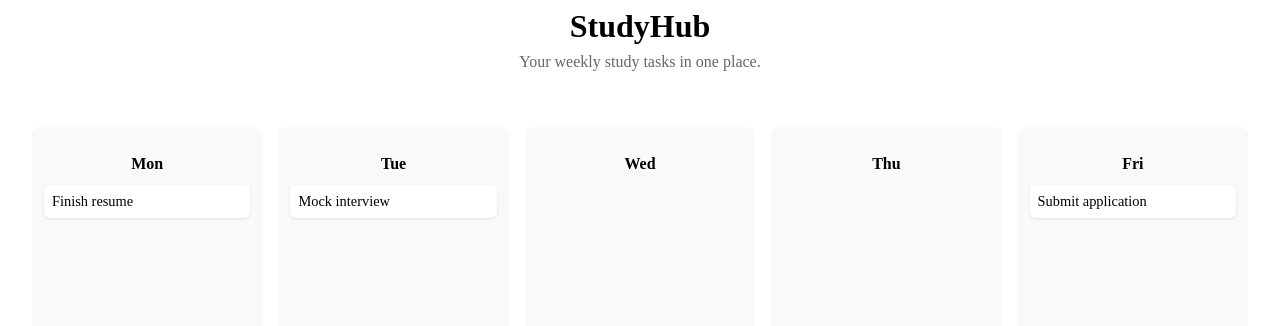
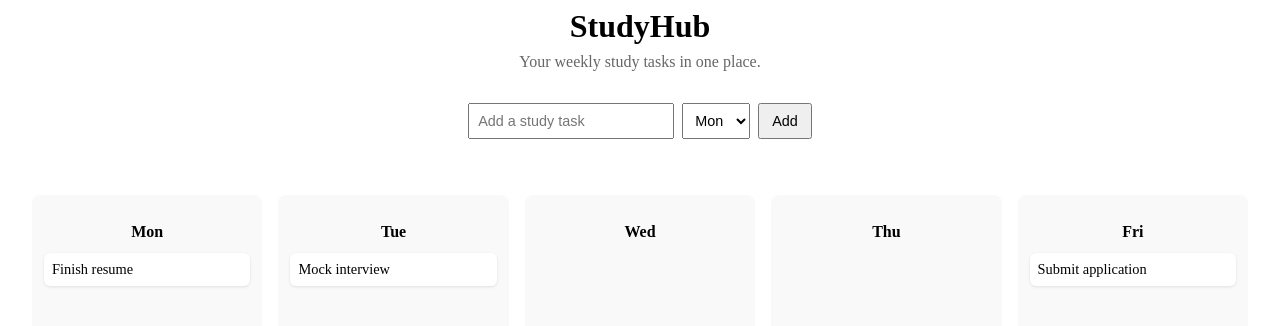
Before and after one commit to green-Lua-Redu/team-green-hackathon, a React (Vite) app in the folder team-green/: page / in a window 1280 px wide. Shown: the top 326 px of the page. Built offline with nearby package versions, Linux system fonts and the light colour scheme.

Commit message:
add task form to update board state

```diff
--- a/team-green/src/App.css
+++ b/team-green/src/App.css
@@ -50,3 +50,22 @@
   transform: translateY(-2px);
   box-shadow: 0 4px 10px rgba(0, 0, 0, 0.15);
 }
+
+.add-task-form {
+  display: flex;
+  gap: 0.5rem;
+  justify-content: center;
+  margin-bottom: 2rem;
+}
+
+.add-task-form input,
+.add-task-form select {
+  padding: 0.5rem;
+  font-size: 0.9rem;
+}
+
+.add-task-form button {
+  padding: 0.5rem 0.75rem;
+  font-size: 0.9rem;
+  cursor: pointer;
+}
--- /dev/null
+++ b/team-green/src/components/AddTaskForm.jsx
@@ -0,0 +1,47 @@
+import { useState } from "react";
+
+export default function AddTaskForm({ setTasks }) {
+  const [title, setTitle] = useState("");
+  const [day, setDay] = useState("Mon");
+
+  function handleSubmit(e) {
+    e.preventDefault();
+
+    if (!title.trim()) return;
+
+    const newTask = {
+      id: Date.now(),
+      title,
+      day,
+    };
+
+    setTasks(prevTasks => [...prevTasks, newTask]);
+
+    setTitle("");
+    setDay("Mon");
+  }
+
+  return (
+    <form className="add-task-form" onSubmit={handleSubmit}>
+      <input
+        type="text"
+        placeholder="Add a study task"
+        value={title}
+        onChange={e => setTitle(e.target.value)}
+      />
+
+      <select
+        value={day}
+        onChange={e => setDay(e.target.value)}
+      >
+        <option value="Mon">Mon</option>
+        <option value="Tue">Tue</option>
+        <option value="Wed">Wed</option>
+        <option value="Thu">Thu</option>
+        <option value="Fri">Fri</option>
+      </select>
+
+      <button type="submit">Add</button>
+    </form>
+  );
+}
--- a/team-green/src/components/StudyHub.jsx
+++ b/team-green/src/components/StudyHub.jsx
@@ -1,5 +1,7 @@
 import { useState } from "react";
 import Board from "./Board";
+import AddTaskForm from "./AddTaskForm";
+
 
 // Initial tasks are placeholders for UI development
 const initialTasks = [
@@ -17,6 +19,7 @@ export default function StudyHub() {
         <h1>StudyHub</h1>
         <p>Your weekly study tasks in one place.</p>
       </header>
+      <AddTaskForm setTasks={setTasks} />
 
       <Board tasks={tasks} setTasks={setTasks} />
     </div>
```
